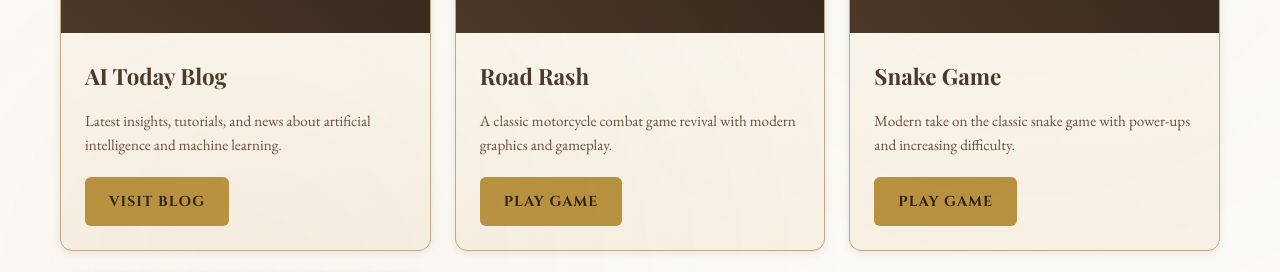
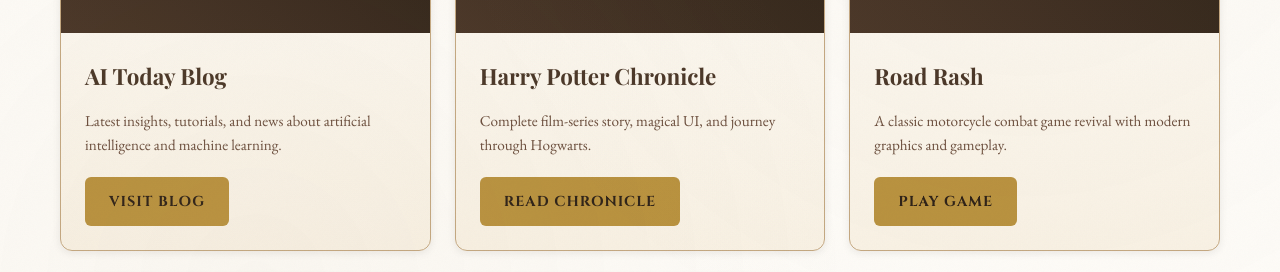
Before and after one commit to kameshAether/dashboard, a plain HTML site: page index.html in a window 1280 px wide. Shown: the part 356-628 px from the top of the page. Drawn offline with nearby package versions, Linux system fonts and the light colour scheme.

Commit message:
Add Harry Potter Chronicle card to dashboard

```diff
--- a/index.html
+++ b/index.html
@@ -149,6 +149,15 @@
       </article>
 
       <article class="card">
+      <div class="card-img">⚡</div>
+      <div class="card-content">
+      <h2>Harry Potter Chronicle</h2>
+      <p>Complete film-series story, magical UI, and journey through Hogwarts.</p>
+      <a href="https://kameshaether.github.io/movie/" target="_blank" class="btn">Read Chronicle</a>
+      </div>
+      </article>
+
+      <article class="card">
       <div class="card-img">🏍️</div>
       <div class="card-content">
       <h2>Road Rash</h2>
```
Lines whose indentation alone changed are shown as unchanged.
